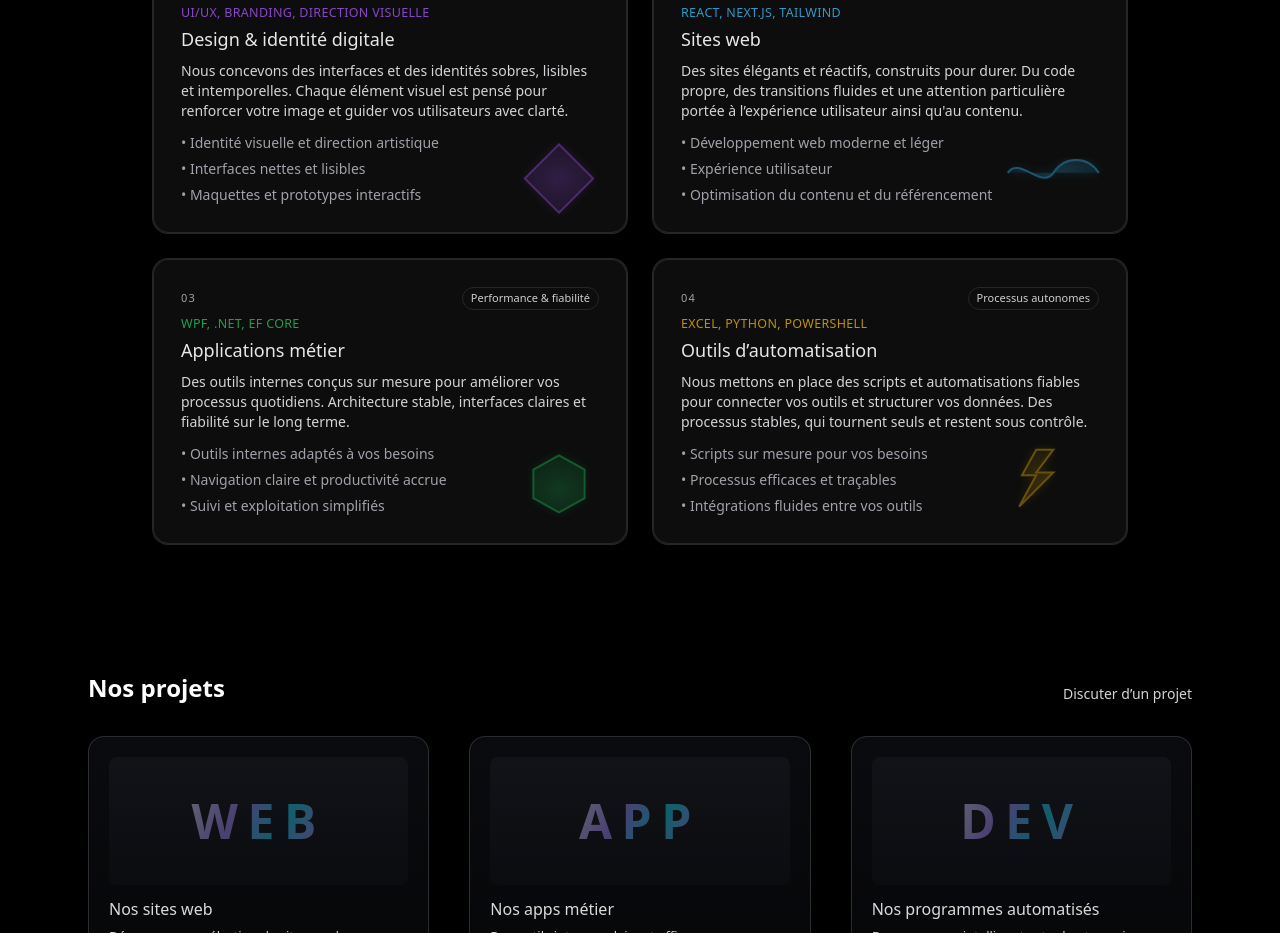
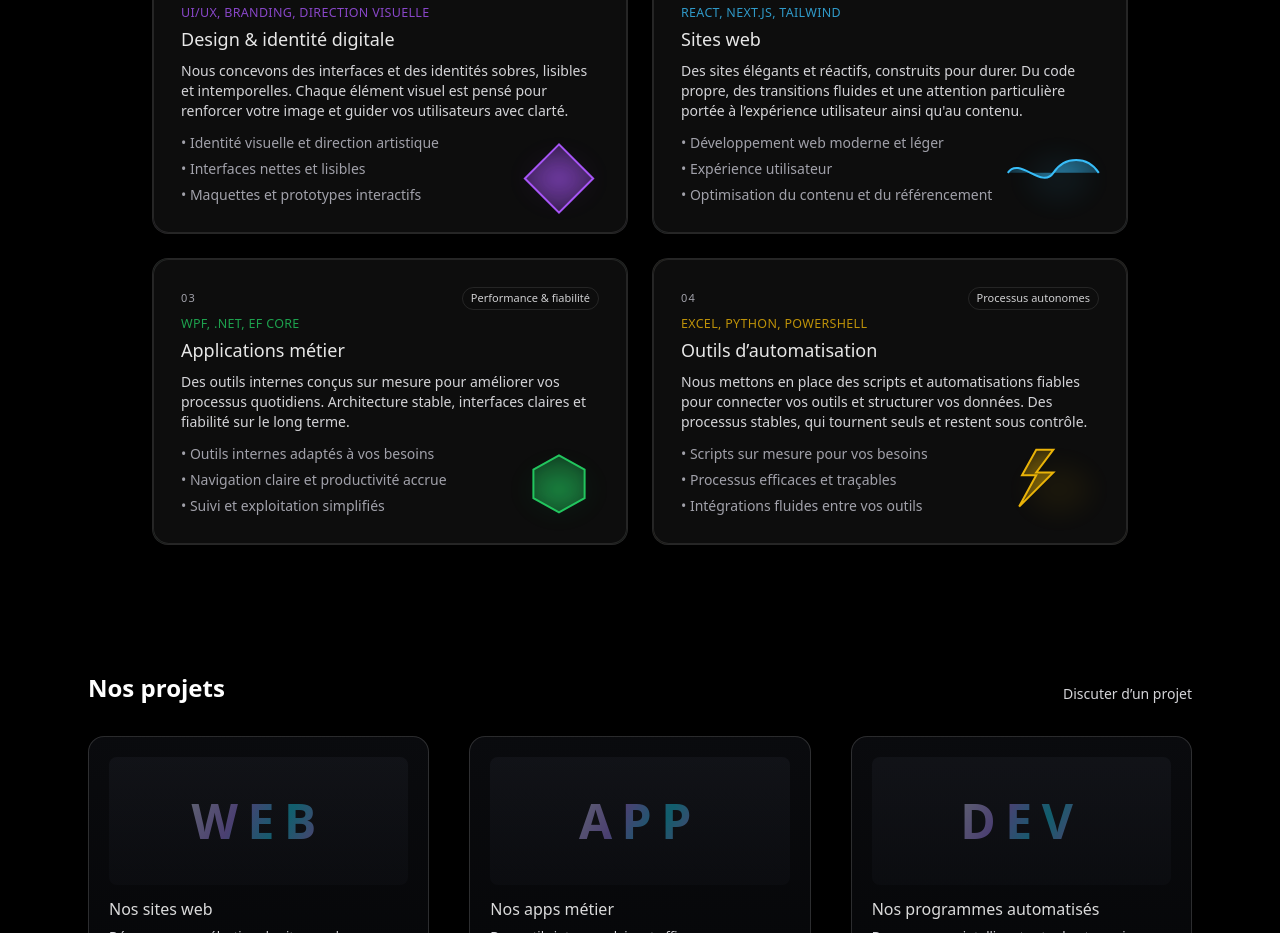
Before and after one commit to hugogebel-boop/smartflowgroup_website, a React (Vite) app: page / in a window 1280 px wide. Shown: the part 4981-5914 px from the top of the page. Built offline with nearby package versions, Linux system fonts and the light colour scheme.

Commit message:
new blur contrale

```diff
--- a/src/App.tsx
+++ b/src/App.tsx
@@ -326,6 +326,9 @@ type ShapeKey = "bolt" | "wave" | "diamond" | "hex";
    DecoShape — diffusion blur safe (iOS/desktop) + peps SVG
    Props: { shape, color, tint, active, sizePct?, intensity? }
    ========================================================= */
+/* =========================================================
+   DecoShape — glow centré qui s’étend vers l’extérieur (iOS-safe)
+   ========================================================= */
 export function DecoShape({
     shape,
     color,
@@ -351,21 +354,17 @@ export function DecoShape({
     const iosMode = isTouch || isIOS;
 
     const isNarrow = typeof window !== "undefined" ? window.innerWidth < 420 : false;
-    const BLUR_STD_DEV = iosMode ? (isNarrow ? 6 : 9) : 14; // un peu plus doux iOS
+    const BLUR_STD_DEV = iosMode ? (isNarrow ? 4 : 8) : 12;
 
     const widthPx = `min(${sizePct}%, 120px)`;
     const strong = (a: number) => Math.min(1, a * intensity);
 
     const shapeEl = (() => {
         switch (shape) {
-            case "bolt":
-                return { tag: "path" as const, props: { d: "M60 10 L35 55 H60 L30 110 L90 50 H60 L90 10 Z" } };
-            case "wave":
-                return { tag: "path" as const, props: { d: "M10 70 C30 40, 70 100, 90 70 S150 40, 170 70" } };
-            case "diamond":
-                return { tag: "polygon" as const, props: { points: "100,20 40,80 100,140 160,80" } };
-            default:
-                return { tag: "polygon" as const, props: { points: "100,20 55,45 55,95 100,120 145,95 145,45" } };
+            case "bolt": return { tag: "path" as const, props: { d: "M60 10 L35 55 H60 L30 110 L90 50 H60 L90 10 Z" } };
+            case "wave": return { tag: "path" as const, props: { d: "M10 70 C30 40, 70 100, 90 70 S150 40, 170 70" } };
+            case "diamond": return { tag: "polygon" as const, props: { points: "100,20 40,80 100,140 160,80" } };
+            default: return { tag: "polygon" as const, props: { points: "100,20 55,45 55,95 100,120 145,95 145,45" } };
         }
     })();
 
@@ -378,52 +377,77 @@ export function DecoShape({
 
     const idShape = `sf-shape-${uid}`;
     const idClip = `sf-clip-${uid}`;
-    const idGrad = `sf-grad-${uid}`;
-    const idGlow = `sf-glow-${uid}`;
+    const idGrad = `sf-inner-grad-${uid}`;
+    const idBlur = `sf-inner-blur-${uid}`;
 
-    // région large pour éviter le clipping du flou
-    const FILTER_BOX = { x: -140, y: -140, w: 520, h: 460 };
+    const FILTER_BOX = { x: -120, y: -120, w: 480, h: 420 };
 
     return (
         <div
             className="absolute pointer-events-none z-0"
             style={{ right: "0.5rem", bottom: "0.5rem", width: widthPx, height: widthPx }}
         >
+            {/* Halo centré (CSS radial) — naît au centre puis se diffuse */}
+            <motion.div
+                aria-hidden
+                className="absolute inset-0"
+                style={{
+                    // centre exact (50% 50%) ; closest-side pour partir du centre et remplir sans dépasser
+                    background: `radial-gradient(closest-side, ${color}40 0%, ${color}33 35%, transparent 70%)`,
+                    filter: `blur(${iosMode ? (isNarrow ? 8 : 12) : 22}px)`,
+                    borderRadius: "9999px",
+                    transformOrigin: "50% 50%",
+                    willChange: "opacity, transform, filter",
+                }}
+                initial={{ opacity: 0.12, scale: 0.85 }}
+                animate={
+                    active && !reduced
+                        ? { opacity: [0.16, 0.26, 0.30], scale: [0.88, 0.97, 1.0] }
+                        : { opacity: 0.12, scale: 0.85 }
+                }
+                transition={{ duration: 1.0, ease: [0.22, 1, 0.36, 1] }}
+            />
+
+            {/* SVG — léger peps (drop-shadows desktop), reste doux sur iOS */}
             <motion.svg
                 width="100%"
                 height="100%"
                 viewBox="0 0 200 160"
                 preserveAspectRatio="xMidYMid meet"
                 style={{ overflow: "visible" }}
-                initial={{ opacity: 0.14, transform: "scale(0.965)" }}
+                initial={{ opacity: 0.1, transform: "scale(0.96)", filter: iosMode ? undefined : `drop-shadow(0 0 0 ${color}00)` }}
                 animate={
                     active && !reduced
-                        ? { opacity: [0.18, 0.28, strong(0.36)], transform: ["scale(0.965)", "scale(0.992)", "scale(1)"] }
-                        : { opacity: 0.14, transform: "scale(0.965)" }
+                        ? iosMode
+                            ? { opacity: [0.12, 0.22, strong(0.9)], transform: ["scale(0.96)", "scale(0.99)", "scale(1)"] }
+                            : {
+                                opacity: [0.12, 0.3, strong(1)],
+                                transform: ["scale(0.965)", "scale(0.995)", "scale(1)"],
+                                filter: [
+                                    `drop-shadow(0 0 0 ${color}00)`,
+                                    `drop-shadow(0 0 8px ${color}66)`,
+                                    `drop-shadow(0 0 18px ${color}AA) drop-shadow(0 0 30px ${color}80)`,
+                                ] as any,
+                            }
+                        : iosMode
+                            ? { opacity: 0.1, transform: "scale(0.96)" }
+                            : { opacity: 0.1, transform: "scale(0.96)", filter: `drop-shadow(0 0 0 ${color}00)` }
                 }
-                transition={{ duration: 1.0, ease: [0.22, 1, 0.36, 1] }}
+                transition={{ duration: 0.9, ease: [0.22, 1, 0.36, 1] }}
             >
                 <defs>
-                    {/* Forme de référence */}
-                    {shapeEl.tag === "path" ? (
-                        <path id={idShape} {...(shapeEl.props as any)} />
-                    ) : (
-                        <polygon id={idShape} {...(shapeEl.props as any)} />
-                    )}
-
-                    {/* Clip + dégradé interne (facultatif) */}
-                    <clipPath id={idClip}>
-                        <use href={`#${idShape}`} />
-                    </clipPath>
+                    {shapeEl.tag === "path"
+                        ? <path id={idShape} {...(shapeEl.props as any)} />
+                        : <polygon id={idShape} {...(shapeEl.props as any)} />
+                    }
+                    <clipPath id={idClip}><use href={`#${idShape}`} /></clipPath>
                     <radialGradient id={idGrad} cx="50%" cy="50%" r="55%">
-                        <stop offset="0%" stopColor={color} stopOpacity={0.55} />
-                        <stop offset="42%" stopColor={color} stopOpacity={0.28} />
+                        <stop offset="0%" stopColor={color} stopOpacity={0.58} />
+                        <stop offset="42%" stopColor={color} stopOpacity={0.30} />
                         <stop offset="80%" stopColor={color} stopOpacity={0} />
                     </radialGradient>
-
-                    {/* Filtre qui crée un halo à partir DE la forme, seulement à l'extérieur */}
                     <filter
-                        id={idGlow}
+                        id={idBlur}
                         x={iosMode ? undefined : (FILTER_BOX.x as any)}
                         y={iosMode ? undefined : (FILTER_BOX.y as any)}
                         width={iosMode ? undefined : (FILTER_BOX.w as any)}
@@ -431,44 +455,28 @@ export function DecoShape({
                         filterUnits={iosMode ? "objectBoundingBox" : "userSpaceOnUse"}
                         colorInterpolationFilters="sRGB"
                     >
-                        {/* 1) On dilate légèrement l'alpha de la forme pour “accrocher” le blur */}
-                        <feMorphology in="SourceAlpha" operator="dilate" radius="1.2" result="DILATE" />
-                        {/* 2) On floute la forme dilatée */}
-                        <feGaussianBlur in="DILATE" stdDeviation={BLUR_STD_DEV} result="BLUR" />
-                        {/* 3) On soustrait l'alpha d'origine → anneau extérieur uniquement */}
-                        <feComposite in="BLUR" in2="SourceAlpha" operator="out" result="OUTER" />
-                        {/* 4) On applique la couleur sur le halo uniquement */}
-                        <feFlood floodColor={color} floodOpacity={iosMode ? 0.28 : 0.36} result="FLOOD" />
-                        <feComposite in="FLOOD" in2="OUTER" operator="in" result="COLORED" />
-                        {/* 5) Sortie du halo */}
-                        <feMerge>
-                            <feMergeNode in="COLORED" />
-                        </feMerge>
+                        <feGaussianBlur stdDeviation={BLUR_STD_DEV} edgeMode="duplicate" />
                     </filter>
                 </defs>
 
-                {/* HALO : part du bord de la forme et s'étale dehors */}
-                <g
-                    filter={`url(#${idGlow})`}
-                    // animation de présence/respiration du halo
-                    opacity={active && !reduced ? 1 : 0.0}
-                >
-                    {/* SourceGraphic du filtre = cette "use" (la forme), non affichée directement (le filtre rend seulement l'anneau) */}
-                    <use href={`#${idShape}`} fill="white" />
-                </g>
+                {/* Remplissage interne doux (facultatif) */}
+                {iosMode ? (
+                    <g clipPath={`url(#${idClip})`}>
+                        <rect x={-50} y={-40} width={300} height={240} fill={`url(#${idGrad})`} filter={`url(#${idBlur})`} opacity={active && !reduced ? 1 : 0} />
+                        <use href={`#${idShape}`} fill={tint} opacity="0.25" filter={`url(#${idBlur})`} />
+                    </g>
+                ) : (
+                    <g clipPath={`url(#${idClip})`} filter={`url(#${idBlur})`}>
+                        <rect x={-50} y={-40} width={300} height={240} fill={`url(#${idGrad})`} opacity={active && !reduced ? 1 : 0} />
+                        <use href={`#${idShape}`} fill={tint} opacity="0.25" />
+                    </g>
+                )}
 
-                {/* REMPLISSAGE DOUX INTERNE (optionnel) */}
-                <g clipPath={`url(#${idClip})`} opacity={active && !reduced ? 1 : 0}>
-                    <rect x={-50} y={-40} width={300} height={240} fill={`url(#${idGrad})`} />
-                    <use href={`#${idShape}`} fill={tint} opacity="0.22" />
-                </g>
-
-                {/* TRAIT NET AU-DESSUS */}
-                {shapeEl.tag === "path" ? (
-                    <path {...(shapeEl.props as any)} {...baseStroke} />
-                ) : (
-                    <polygon {...(shapeEl.props as any)} {...(baseStroke as any)} />
-                )}
+                {/* Trait net */}
+                {shapeEl.tag === "path"
+                    ? <path {...(shapeEl.props as any)} {...baseStroke} />
+                    : <polygon {...(shapeEl.props as any)} {...(baseStroke as any)} />
+                }
             </motion.svg>
         </div>
     );
```
